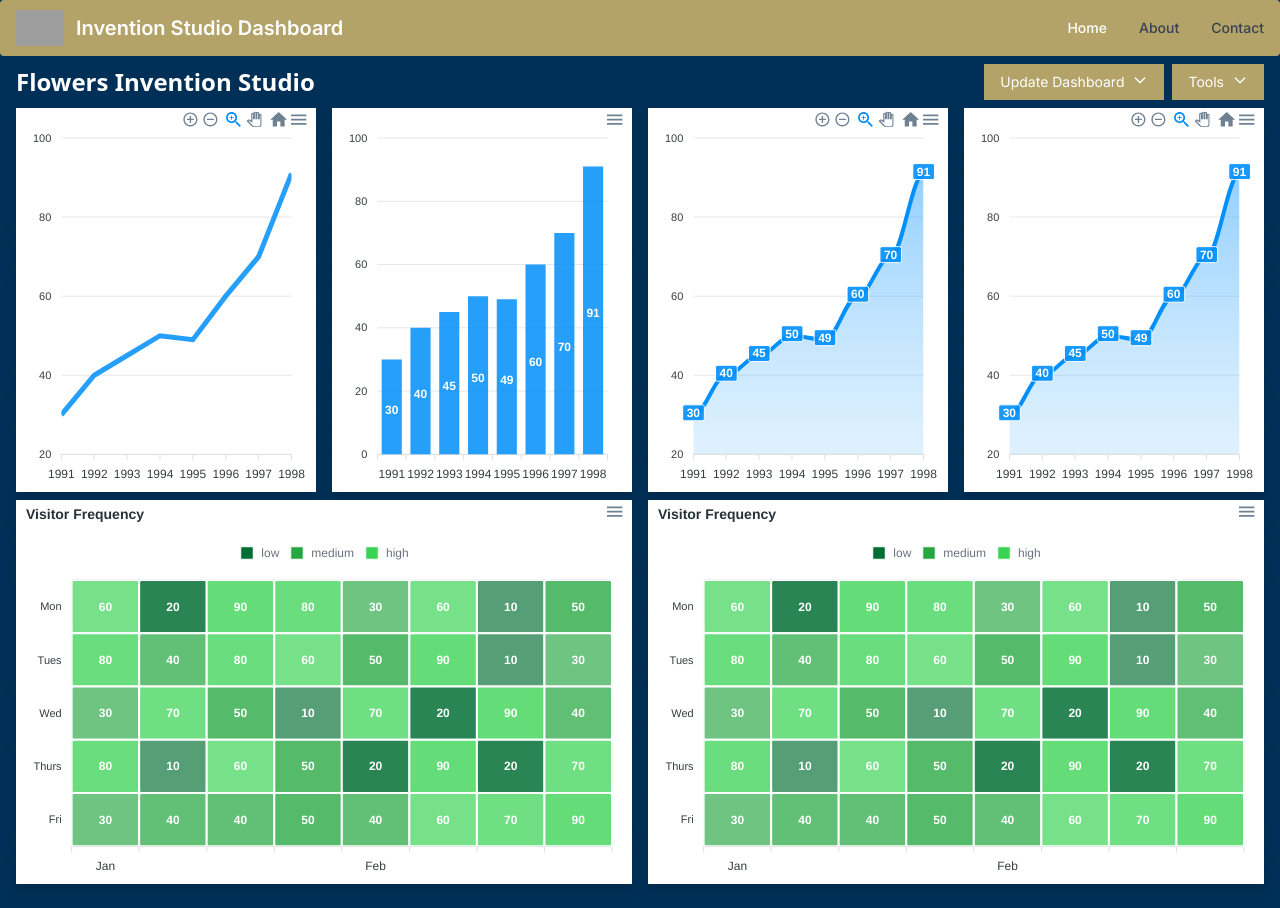
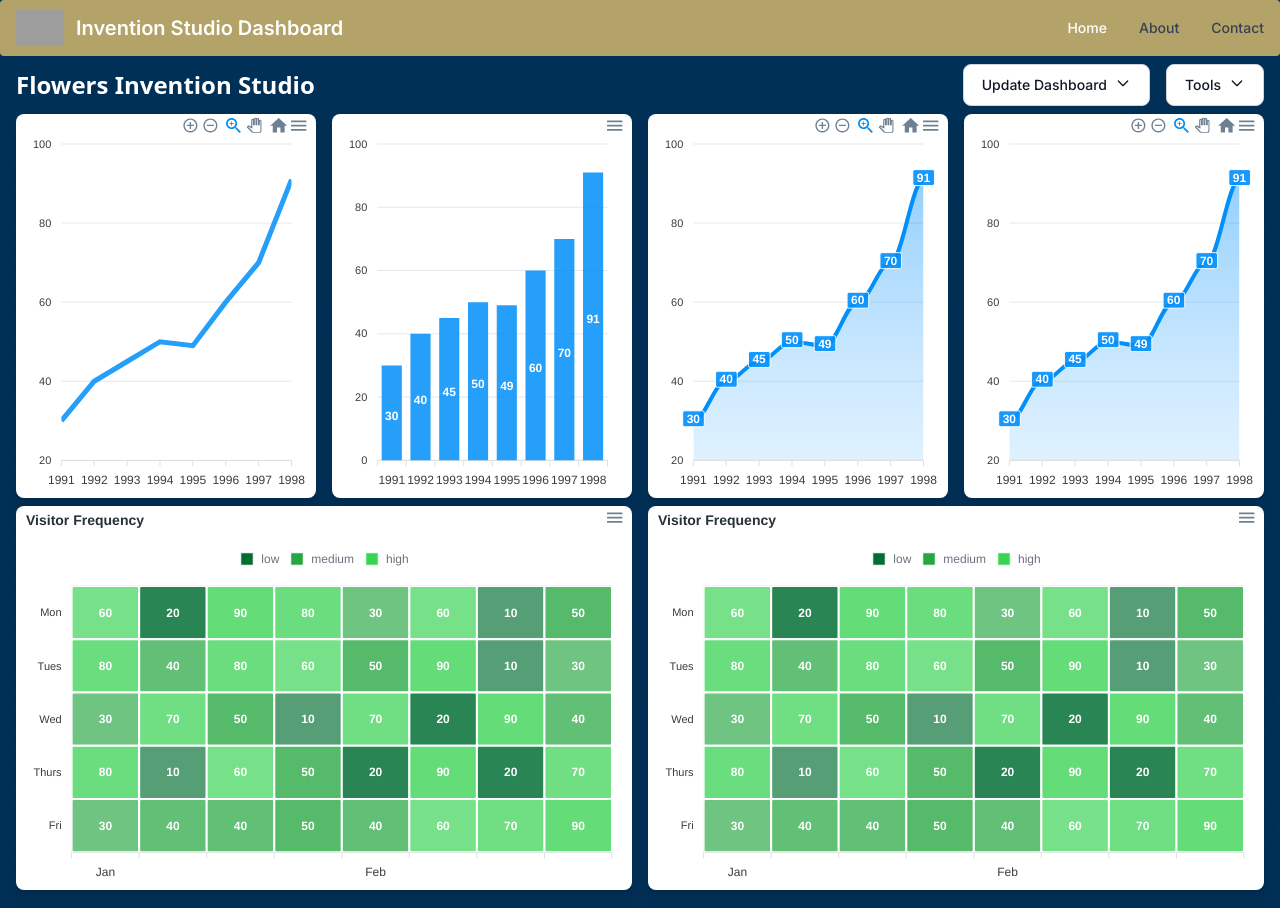
Before and after one commit to GeorgiaTech-DDI/makerspace_dashboard, a Next.js app: page / in a window 1280 px wide. Built offline with nearby package versions, Linux system fonts and the light colour scheme; grey boxes are pictures that could not be loaded.

Commit message:
Deployed to vercel

```diff
--- a/app/page.js
+++ b/app/page.js
@@ -1,5 +1,4 @@
 'use client';
-import Chart from "react-apexcharts";
 
 
 import Link from 'next/link';
@@ -10,7 +9,16 @@ import ExampleAPIChart from "@/components/exampleapichart";
 import { Dropdown } from 'flowbite-react';
 import { IoCalendarNumber } from "react-icons/io5";
 import { FaBeer } from 'react-icons/fa';
+import  { CustomFlowbiteTheme } from 'flowbite-react';
 
+
+const customTheme = {
+  button: {
+    color: {
+      primary: 'bg-red-500 hover:bg-red-600',
+    },
+  },
+};
 
 export default function Home() {
 
@@ -45,14 +53,14 @@ Contact        </Navbar.Link>
 
 
 
-    <div>
+    <div className='flex flex-row'>
 
-  <Dropdown label="Update Dashboard" class="bg-gt-gold text-white">
+  <Dropdown color="light" label="Update Dashboard" className='rounded-none'>
       <Dropdown.Item>Settings</Dropdown.Item>
       <Dropdown.Item>Sign out</Dropdown.Item>
       </Dropdown>
-
-      <Dropdown label="Tools" class="bg-gt-gold text-white ml-2">
+<div className='m-2'></div>
+      <Dropdown label="Tools" color='light' className='rounded-none'>
       <Dropdown.Item>Wood Room</Dropdown.Item>
       <Dropdown.Item>Metal Room</Dropdown.Item>
 
--- a/components/examplechart.js
+++ b/components/examplechart.js
@@ -25,7 +25,7 @@ export default function ExampleChart(props){
     return(
 
 
-        <div className="h-96 bg-white drop-shadow-lg">
+        <div className="h-96 bg-white rounded-lg drop-shadow-lg">
 
             <ApexChart type={props.type} options={option} series={series} height={'100%'} width={'100%'} />
         </div>
--- a/components/exampleheatmap.js
+++ b/components/exampleheatmap.js
@@ -102,7 +102,7 @@ export default function ExampleHeatMap(props){
     return(
 
 
-        <div className="bg-white h-96 drop-shadow-lg">
+        <div className="bg-white rounded-lg h-96 drop-shadow-lg">
 
 
             <ApexChart type={props.type} options={option} series={series} height={'100%'} width={'100%'} />
--- a/package.json
+++ b/package.json
@@ -24,7 +24,7 @@
     "eslint": "^8",
     "eslint-config-next": "14.1.0",
     "postcss": "^8",
-    "tailwindcss": "^3.3.0"
+    "tailwindcss": "^3.4.1"
   },
   "description": "This is a [Next.js](https://nextjs.org/) project bootstrapped with [`create-next-app`](https://github.com/vercel/next.js/tree/canary/packages/create-next-app).",
   "main": "postcss.config.js",
```
Also changed, not shown: 2 other files (tests, documents, lock files or other folders).
